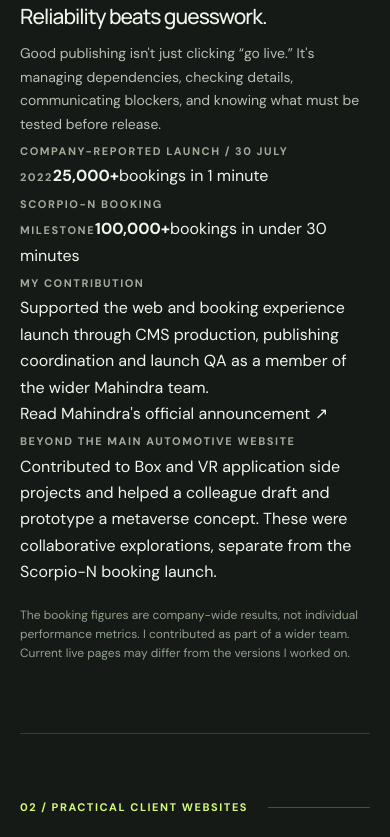
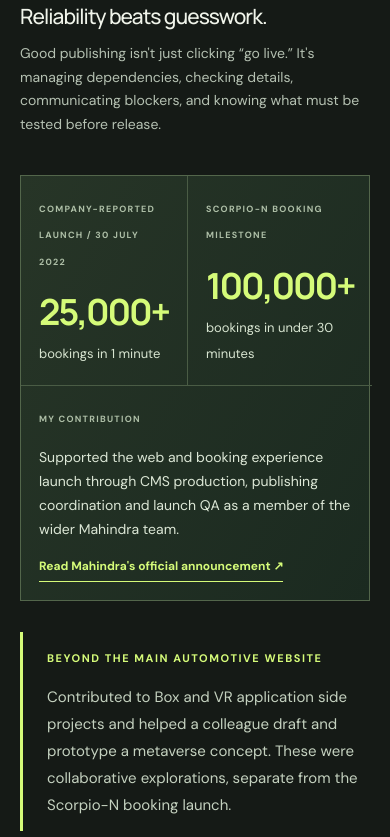
Before and after one commit to dnitesh08-code/dnitesh08-code, a plain HTML site: page docs/work-in-practice.html in a window 390 px wide. Shown: the part 2452-3289 px from the top of the page. Drawn offline with Linux system fonts and the light colour scheme.

Commit message:
Style launch evidence, technical side projects and responsive layouts

```diff
--- a/docs/work-in-practice.css
+++ b/docs/work-in-practice.css
@@ -157,3 +157,24 @@
  body:not(.proof-page) .header nav a[href="#projects"]{display:none}
  body:not(.proof-page) .header nav{gap:13px}
 }
+
+/* Verified launch impact and additional technical work */
+.proof-page .impact-strip{display:grid;grid-template-columns:.85fr .85fr 1.3fr;gap:0;margin-top:38px;border:1px solid #53664b;background:linear-gradient(120deg,#273527,#1b2a20);}
+.proof-page .impact-strip>div{padding:25px 27px;}
+.proof-page .impact-strip>div+div{border-left:1px solid #4a5c45;}
+.proof-page .impact-strip .eyebrow{color:#aebfa7;font-size:10px;}
+.proof-page .impact-strip strong{display:block;font-family:'Manrope',Arial,sans-serif;line-height:1.12;font-size:clamp(36px,4vw,61px);letter-spacing:-.06em;color:#d5fb79;margin:19px 0 8px;}
+.proof-page .impact-strip span:not(.eyebrow){font-size:13px;color:#d7e4d0;}
+.proof-page .impact-context p{font-size:14px;color:#dce7d6;line-height:1.7;margin-top:16px;}
+.proof-page .impact-context a{display:inline-block;font-size:12px;font-weight:650;color:#d5fb79;margin-top:16px;border-bottom:1px solid #d5fb79;padding-bottom:4px;}
+.proof-page .project-aside{border-left:3px solid #d5fb79;margin-top:31px;padding:12px 0 12px 24px;}
+.proof-page .project-aside .eyebrow{color:#d5fb79;}
+.proof-page .project-aside p{max-width:800px;font-size:15px;color:#c4d1bf;line-height:1.8;margin-top:13px;}
+.proof-page .mini-builds{display:grid;grid-template-columns:repeat(3,minmax(0,1fr));gap:14px;}
+.proof-page .mini-builds article{background:#223025;border:1px solid #465744;border-radius:9px;min-height:315px;padding:28px;display:flex;flex-direction:column;}
+.proof-page .mini-builds .eyebrow{color:#d5fb79;}
+.proof-page .mini-builds h3{font-size:clamp(22px,2.6vw,31px);line-height:1.2;margin:36px 0 16px;}
+.proof-page .mini-builds p{font-size:14px;color:#bdcbb8;line-height:1.8;}
+.proof-page .mini-builds .build-status{border-top:1px solid #465744;font-size:11px;color:#a7b9a3;margin-top:auto;padding-top:23px;padding-bottom:0;line-height:1.6;}
+@media(max-width:850px){.proof-page .impact-strip{grid-template-columns:1fr 1fr;}.proof-page .impact-context{grid-column:1/-1;border-left:0!important;border-top:1px solid #4a5c45;}.proof-page .mini-builds{grid-template-columns:1fr;}.proof-page .mini-builds article{min-height:240px;}.proof-page .mini-builds h3{margin:22px 0 12px;}}
+@media(max-width:500px){.proof-page .impact-strip>div{padding:18px;}.proof-page .impact-strip strong{font-size:36px;}.proof-page .impact-strip .eyebrow{font-size:9px;}}
```
